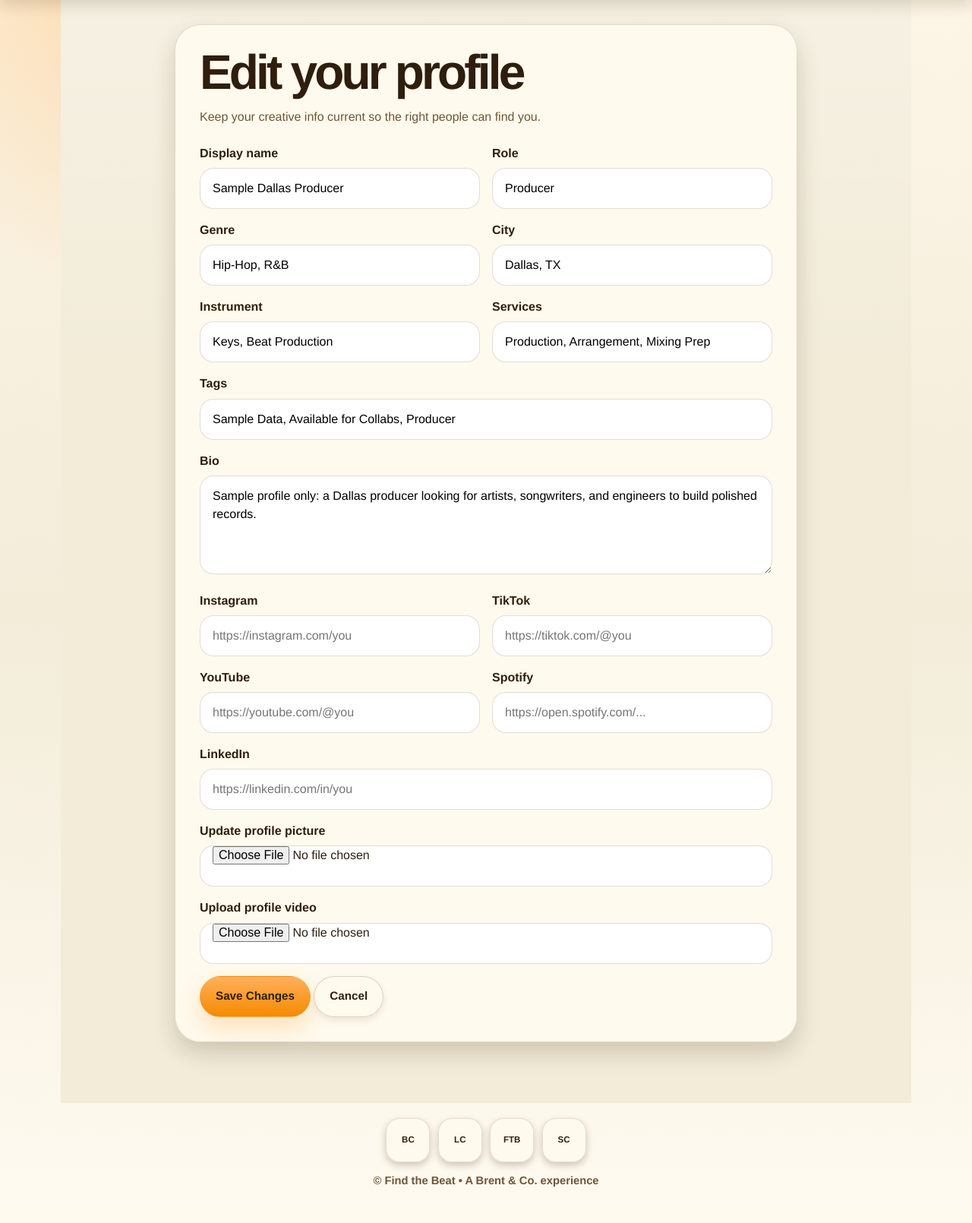
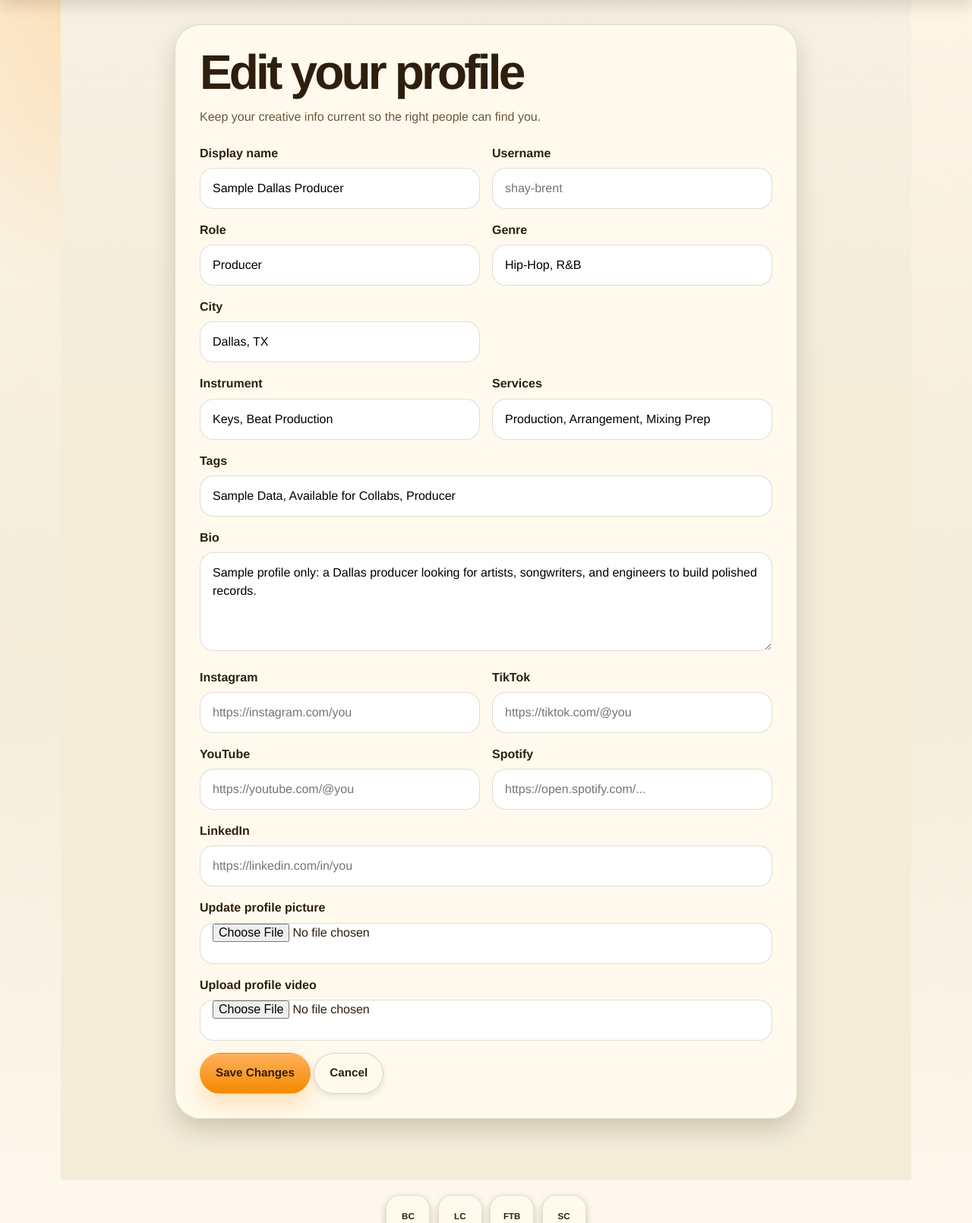
Before and after one commit to shayreneabee/find-the-beat, a Flask app: page /profile/edit in a window 1280 px wide. Shown: the part 118-1728 px from the top of the page at 76% size. Before the commit the page ends 1680 px from the top, so only its background shows below. Run offline with Flask 3, Linux system fonts and the light colour scheme; the visitor is signed in with stand-in values (Sample User, id 1); data comes from the database, SQL or seed files in the repository; data that the repository does not hold is empty; some libraries are stand-ins or nearby versions.

Commit message:
Add username profile URLs

```diff
--- a/app.py
+++ b/app.py
@@ -3,6 +3,7 @@ import hashlib
 import hmac
 import json
 import os
+import re
 import secrets
 import sqlite3
 import time
@@ -649,6 +650,9 @@ def init_db():
             if column not in performance_columns:
                 conn.execute(f"ALTER TABLE performances ADD COLUMN {column} {definition}")
 
+        for row in conn.execute("SELECT id FROM users WHERE username = '' OR username IS NULL OR brent_account_id = '' OR brent_account_id IS NULL").fetchall():
+            ensure_user_identity(conn, row["id"])
+
 
 def allowed_file(filename, allowed_extensions):
     return "." in filename and filename.rsplit(".", 1)[1].lower() in allowed_extensions
@@ -692,6 +696,52 @@ def brent_account_id(email):
     return f"brent-local-{digest}"
 
 
+def username_slug(value, fallback="user"):
+    base = re.sub(r"[^a-z0-9]+", "-", (value or "").strip().lower()).strip("-")
+    return base or fallback
+
+
+def unique_username(conn, preferred, email="", user_id=None):
+    base = username_slug(preferred or (email or "").split("@")[0], "creator")
+    candidate = base
+    suffix = 2
+    while True:
+        params = [candidate]
+        sql = "SELECT id FROM users WHERE lower(username) = lower(?)"
+        if user_id:
+            sql += " AND id != ?"
+            params.append(user_id)
+        row = conn.execute(sql, params).fetchone()
+        if not row:
+            return candidate
+        candidate = f"{base}-{suffix}"
+        suffix += 1
+
+
+def ensure_user_identity(conn, user_id):
+    user = conn.execute("SELECT * FROM users WHERE id = ?", (user_id,)).fetchone()
+    if not user:
+        return
+    username = user["username"] or unique_username(
+        conn,
+        user["display_name"] or user["full_name"],
+        user["email"],
+        user_id,
+    )
+    conn.execute(
+        """
+        UPDATE users
+        SET username = ?, brent_account_id = COALESCE(NULLIF(brent_account_id, ''), ?),
+            auth_provider = COALESCE(NULLIF(auth_provider, ''), ?),
+            provider = COALESCE(NULLIF(provider, ''), ?),
+            profile_photo = COALESCE(NULLIF(profile_photo, ''), profile_pic, avatar_url, ''),
+            updated_at = CURRENT_TIMESTAMP
+        WHERE id = ?
+        """,
+        (username, brent_account_id(user["email"]), AUTH_PROVIDER, AUTH_PROVIDER, user_id),
+    )
+
+
 def sso_b64encode(value):
     if isinstance(value, str):
         value = value.encode("utf-8")
@@ -708,6 +758,7 @@ def safe_relative_next(value, default="/"):
 
 
 def ensure_master_profile(conn, user_id, app_name="find-the-beat", role="user"):
+    ensure_user_identity(conn, user_id)
     user = conn.execute("SELECT * FROM users WHERE id = ?", (user_id,)).fetchone()
     if not user:
         return
@@ -788,6 +839,7 @@ def profile_form_fields():
     display_name = request.form.get("display_name", "").strip() or email_name or "New Creator"
     return {
         "display_name": display_name,
+        "username": request.form.get("username", "").strip(),
         "role": request.form.get("role", "").strip(),
         "genre": request.form.get("genre", "").strip(),
         "city": request.form.get("city", "").strip(),
@@ -860,19 +912,31 @@ def create_user(email, password, fields, profile_pic):
             ),
         )
         user_id = cursor.lastrowid
+        username = unique_username(conn, fields.get("username") or fields["display_name"], email, user_id)
+        conn.execute(
+            "UPDATE users SET username = ?, avatar_url = ?, profile_photo = ? WHERE id = ?",
+            (username, profile_pic, profile_pic, user_id),
+        )
         ensure_master_profile(conn, user_id, "find-the-beat", fields["role"] or "user")
         return user_id
 
 
 def update_user_profile(user_id, fields, profile_pic, profile_video):
     with get_db() as conn:
+        existing = conn.execute("SELECT * FROM users WHERE id = ?", (user_id,)).fetchone()
+        username = unique_username(
+            conn,
+            fields.get("username") or (existing["username"] if existing else "") or fields["display_name"],
+            existing["email"] if existing else "",
+            user_id,
+        )
         conn.execute(
             """
             UPDATE users
             SET full_name = COALESCE(NULLIF(full_name, ''), ?),
-                display_name = ?, role = ?, account_type = ?, genre = ?, city = ?, state = ?, bio = ?,
+                display_name = ?, username = ?, role = ?, account_type = ?, genre = ?, city = ?, state = ?, bio = ?,
                 tags_csv = ?, instrument = ?, services_csv = ?,
-                avatar_url = ?, profile_pic = ?, profile_video = ?,
+                avatar_url = ?, profile_photo = ?, profile_pic = ?, profile_video = ?,
                 instagram_url = ?, tiktok_url = ?, youtube_url = ?,
                 spotify_url = ?, linkedin_url = ?, updated_at = CURRENT_TIMESTAMP
             WHERE id = ?
@@ -880,6 +944,7 @@ def update_user_profile(user_id, fields, profile_pic, profile_video):
             (
                 fields["display_name"],
                 fields["display_name"],
+                username,
                 fields["role"],
                 fields["role"] or "creator",
                 fields["genre"],
@@ -891,6 +956,7 @@ def update_user_profile(user_id, fields, profile_pic, profile_video):
                 fields["services_csv"],
                 profile_pic,
                 profile_pic,
+                profile_pic,
                 profile_video,
                 fields.get("instagram_url", ""),
                 fields.get("tiktok_url", ""),
@@ -900,6 +966,7 @@ def update_user_profile(user_id, fields, profile_pic, profile_video):
                 user_id,
             ),
         )
+        ensure_master_profile(conn, user_id, "find-the-beat", fields["role"] or "user")
         ensure_master_profile(conn, user_id, "find-the-beat", fields["role"] or "user")
 
 
@@ -984,6 +1051,7 @@ def row_to_profile(row):
     data.setdefault("is_admin", 0)
     data.setdefault("is_founder", 0)
     data.setdefault("is_verified", 0)
+    data.setdefault("created_at", "")
     data.setdefault("last_login_at", "")
     data["brent_account_id"] = data["brent_account_id"] or brent_account_id(data.get("email", ""))
     data["provider"] = data["provider"] or data["auth_provider"] or AUTH_PROVIDER
@@ -998,6 +1066,8 @@ def row_to_profile(row):
     data["fullName"] = data.get("full_name") or data["name"]
     data["displayName"] = data["name"]
     data["username"] = data.get("username") or ""
+    data["join_date"] = data.get("created_at") or ""
+    data["createdAt"] = data["join_date"]
     data["providerId"] = data.get("provider_id") or ""
     data["initials"] = "".join(part[:1] for part in (data["name"] or data["email"] or "SB").replace("/", " ").split()[:2]).upper() or "SB"
     data["tags"] = split_csv(data.get("tags_csv", ""))
@@ -2031,6 +2101,20 @@ def profile():
     return render_template("profile.html", user=user, completion=profile_completion(user))
 
 
+@app.route("/profile/<username>")
+def profile_by_username(username):
+    normalized = username_slug(username)
+    with get_db() as conn:
+        row = conn.execute(
+            "SELECT * FROM users WHERE lower(username) = lower(?)",
+            (normalized,),
+        ).fetchone()
+    if not row:
+        flash("Profile not found.")
+        return redirect(url_for("profiles"))
+    return profile_detail(row["id"])
+
+
 @app.route("/profile/edit", methods=["GET", "POST"])
 @app.route("/profiles/<int:profile_id>/edit", methods=["GET", "POST"])
 @login_required
--- a/templates/edit_profile.html
+++ b/templates/edit_profile.html
@@ -87,12 +87,17 @@
       </div>
 
       <div class="field">
-        <label for="role">Role</label>
-        <input id="role" name="role" value="{{ user.role or '' }}">
+        <label for="username">Username</label>
+        <input id="username" name="username" value="{{ user.username or '' }}" placeholder="shay-brent">
       </div>
     </div>
 
     <div class="two">
+      <div class="field">
+        <label for="role">Role</label>
+        <input id="role" name="role" value="{{ user.role or '' }}">
+      </div>
+
       <div class="field">
         <label for="genre">Genre</label>
         <input id="genre" name="genre" value="{{ user.genre or '' }}">
--- a/templates/profile_detail.html
+++ b/templates/profile_detail.html
@@ -203,6 +203,9 @@
       <div>
         <p class="artist-meta">{{ profile.role or "Add talent" }} • {{ profile.city or "Add city" }}</p>
         <h1>{{ profile.display_name }}</h1>
+        {% if profile.username %}
+          <p class="artist-meta">@{{ profile.username }}{% if profile.join_date %} • Joined {{ profile.join_date[:10] }}{% endif %}</p>
+        {% endif %}
       </div>
       <p>{{ profile.bio or "Add bio" }}</p>
       <div class="badge-line">
```
